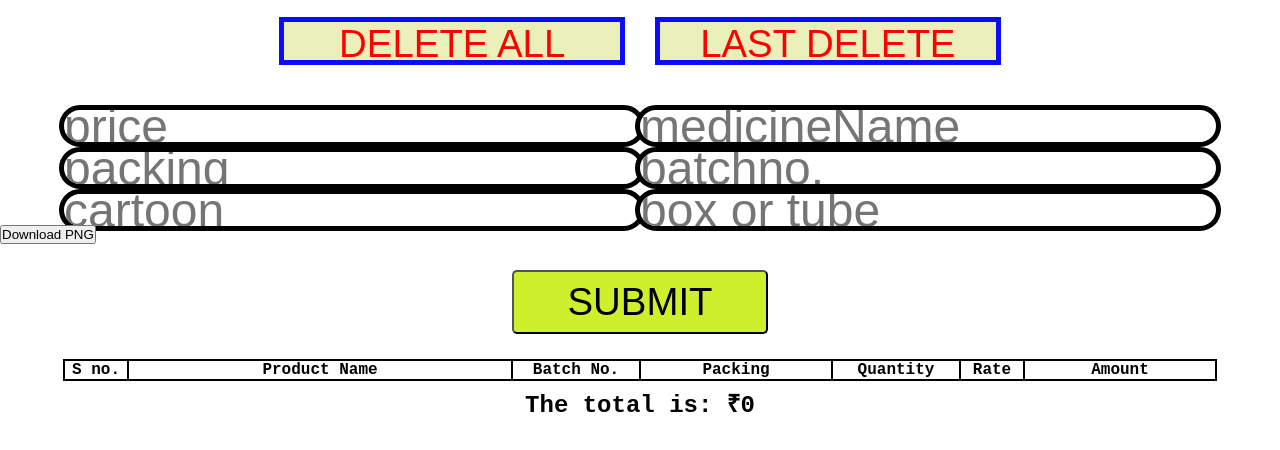
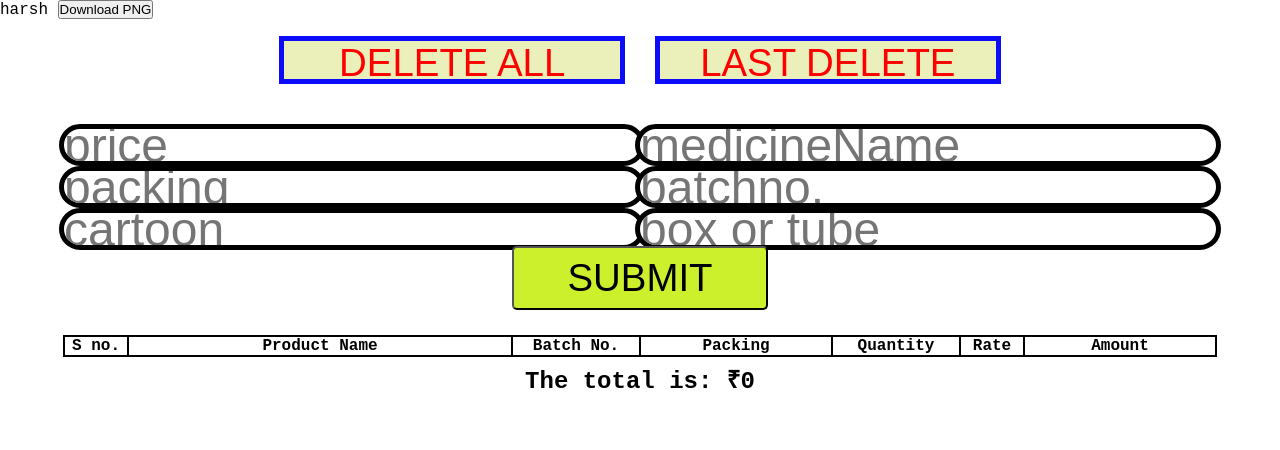
Before and after one commit to Harshllcode/medicine-bill, a plain HTML site: page index.html in a window 1280 px wide. Drawn offline with Linux system fonts and the light colour scheme.

Commit message:
Update index.html

```diff
--- a/index.html
+++ b/index.html
@@ -7,6 +7,8 @@
 </head>
 
 <body>
+    harsh
+    <button id="downloadPng">Download PNG</button>
     <div class="buttons">
         <button class="reset-btn btn" onclick="resetBill()">Delete All</button>
         <button class="last-row-btn btn" onclick="delete_row_last()">Last Delete</button>
@@ -19,7 +21,6 @@
         <div class="grid"><input type="text" class="peti" placeholder="cartoon"></div>
         <div class="grid"><input type="text" class="boxes-tube" placeholder="box or tube"></div>
     </div>
-    <button id="downloadPng">Download PNG</button>
     <div class="submit-btn">
         <button onclick="addList()" class="submit">submit</button>
     </div>
```
